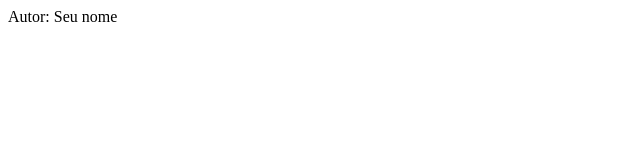
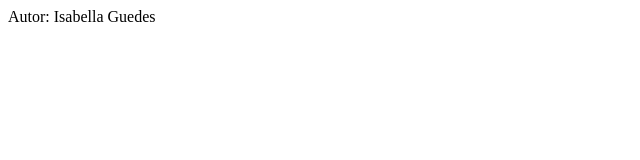
Before and after one commit to isabellaguedesdearaujo/isabellaguedesaraujo, a plain HTML site: page html_css_jv/Math_Abs16.html in a window 1280 px wide. Shown: the full height of the page, 0-640 px from the left. Drawn offline with Linux system fonts and the light colour scheme.

Commit message:
Update Math_Abs16.html

```diff
--- a/html_css_jv/Math_Abs16.html
+++ b/html_css_jv/Math_Abs16.html
@@ -2,7 +2,7 @@
 <head>
 <title>Programa que retorna o valor absoluto de um nùmeoro</title>
 </head>
-Autor: Seu nome
+Autor: Isabella Guedes
 
 <body>
   <script>
```
